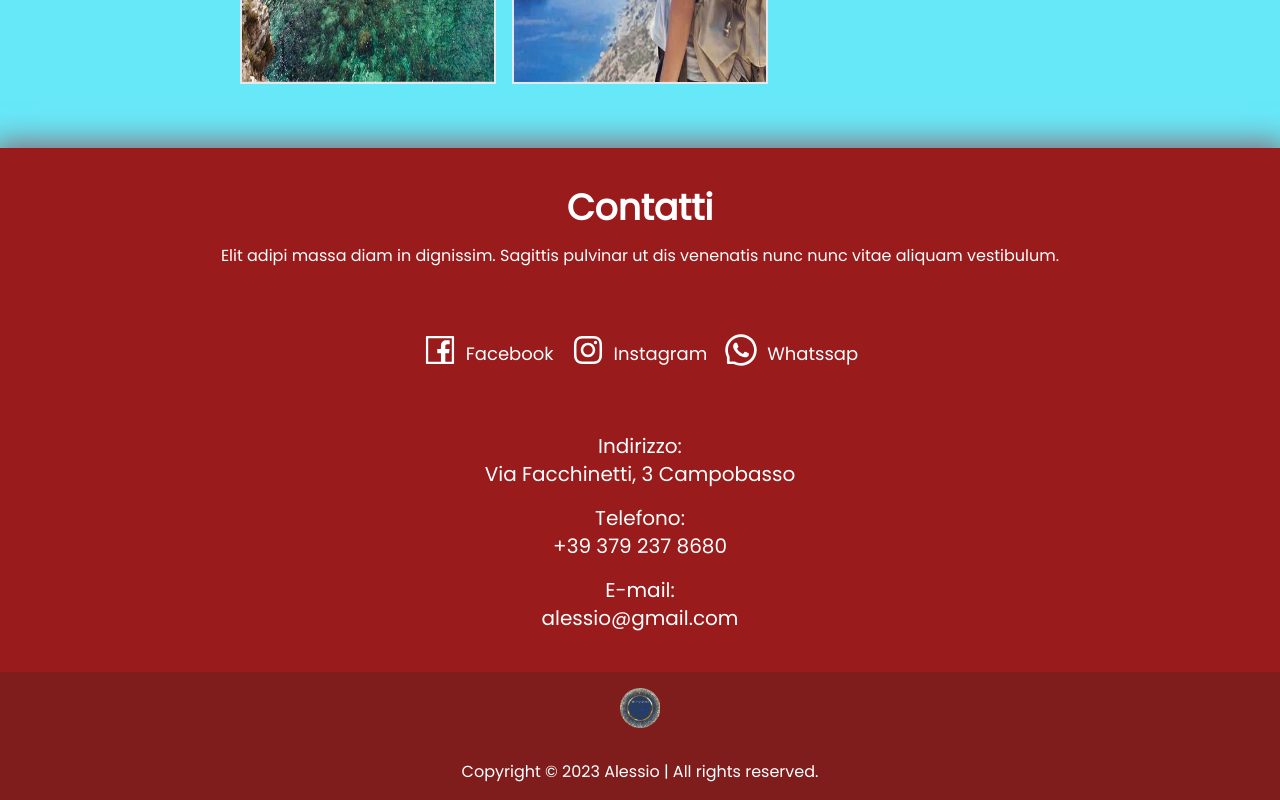
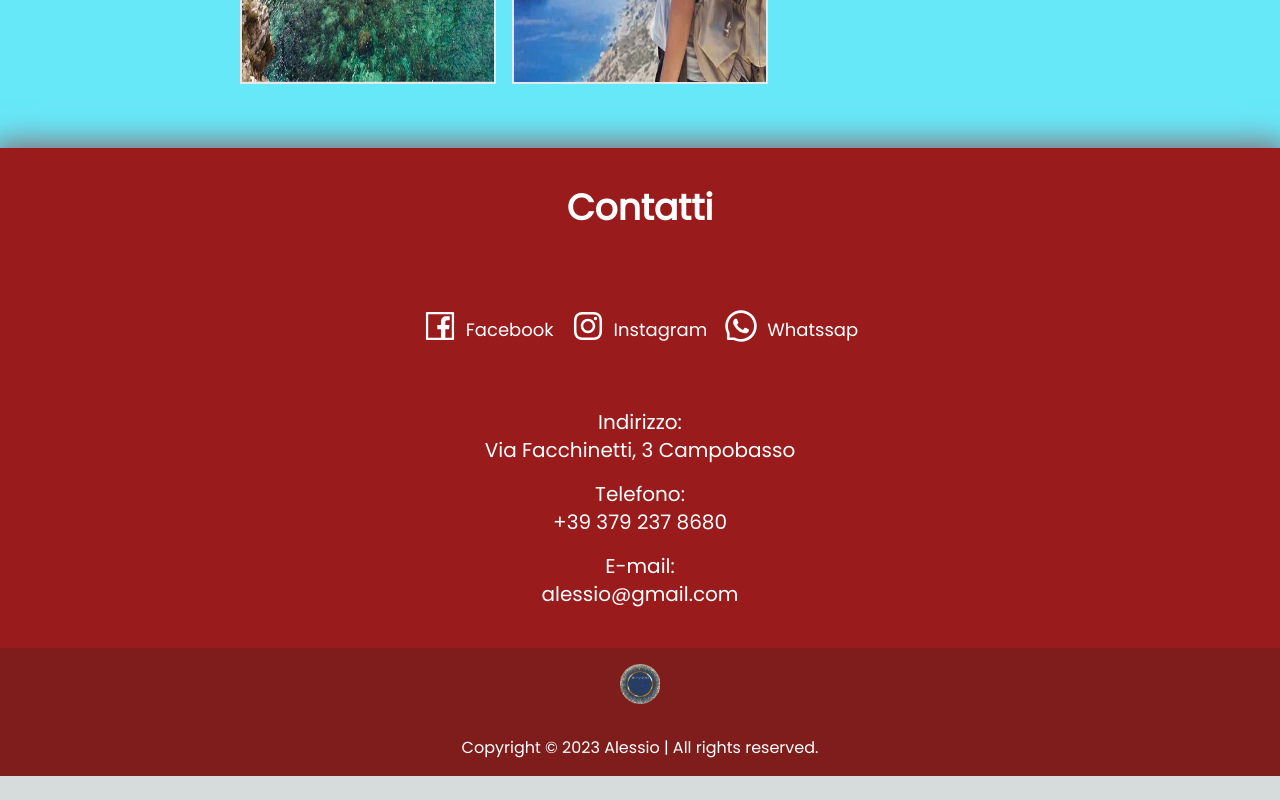
Before and after one commit to gustavolopesnobrega/Alessio, a Next.js app: page / in a window 1280 px wide. Shown: the part 2104-2904 px from the top of the page. After the commit the page ends 2880 px from the top, so only its background shows below. Built offline with nearby package versions, Linux system fonts and the light colour scheme.

Commit message:
contact text removed

```diff
--- a/components/contact.tsx
+++ b/components/contact.tsx
@@ -9,12 +9,12 @@ function Contact() {
 
     return (
         <div className='bg-slate-100 shadow-[0_0px_28px_6px_rgba(156,27,27,0.60)]' id='contact'>
-            <div className='flex justify-center gap-2 lg:justify-center'>
+            <div className='flex bg-red-800 justify-center gap-2 lg:justify-center'>
                 <div className='bg-red-800 lg:py-18 text-white py-18 px-10 flex flex-col gap-2 lg:flex lg:gap-6 lg:w-full lg:justify-center'>
-                    <div className='flex flex-col py-10 gap-4 lg:justify-center align-middle'>
+                    <div className='flex flex-col py-10 gap-4 w-full lg:justify-center align-middle'>
 
                         <h1 className='text-4xl font-bold flex justify-center '>Contatti</h1>
-                        <p className='flex justify-center'>Elit adipi massa diam in dignissim. Sagittis pulvinar ut dis venenatis nunc nunc vitae aliquam vestibulum.</p>
+                        <p className='flex justify-center'></p>
 
                     </div>
                     <div className=' flex justify-center'>
```
